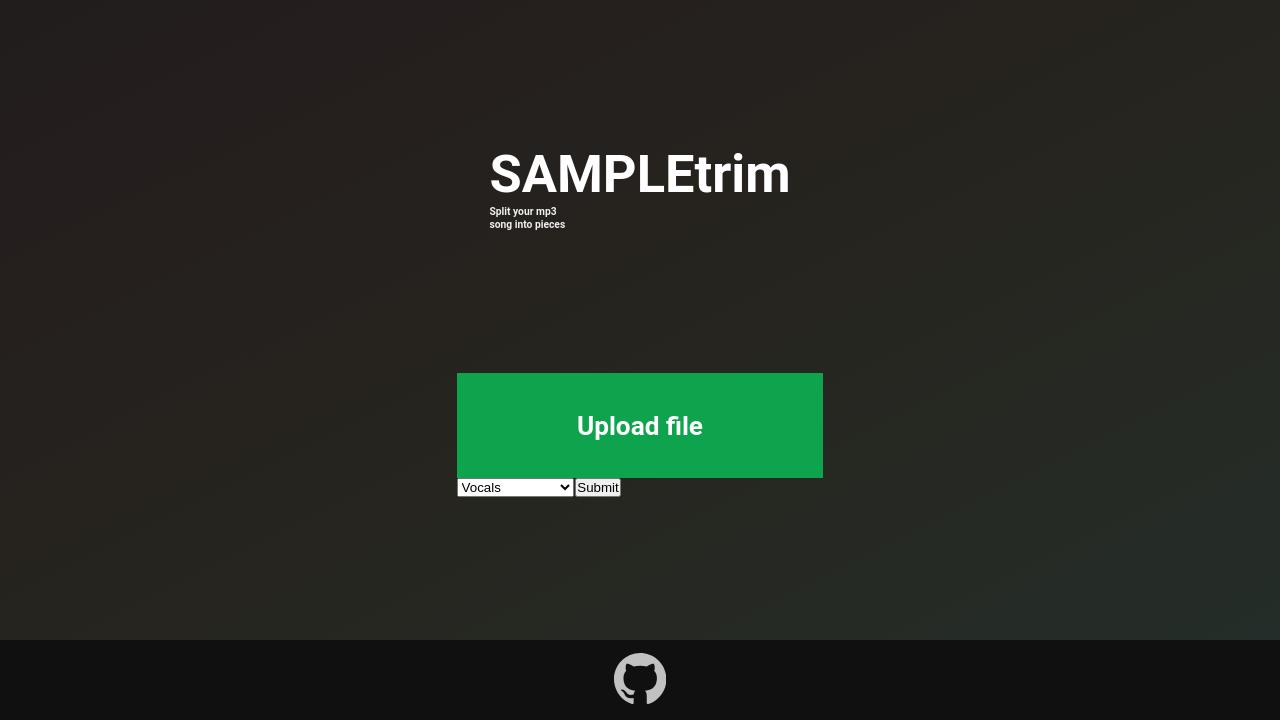
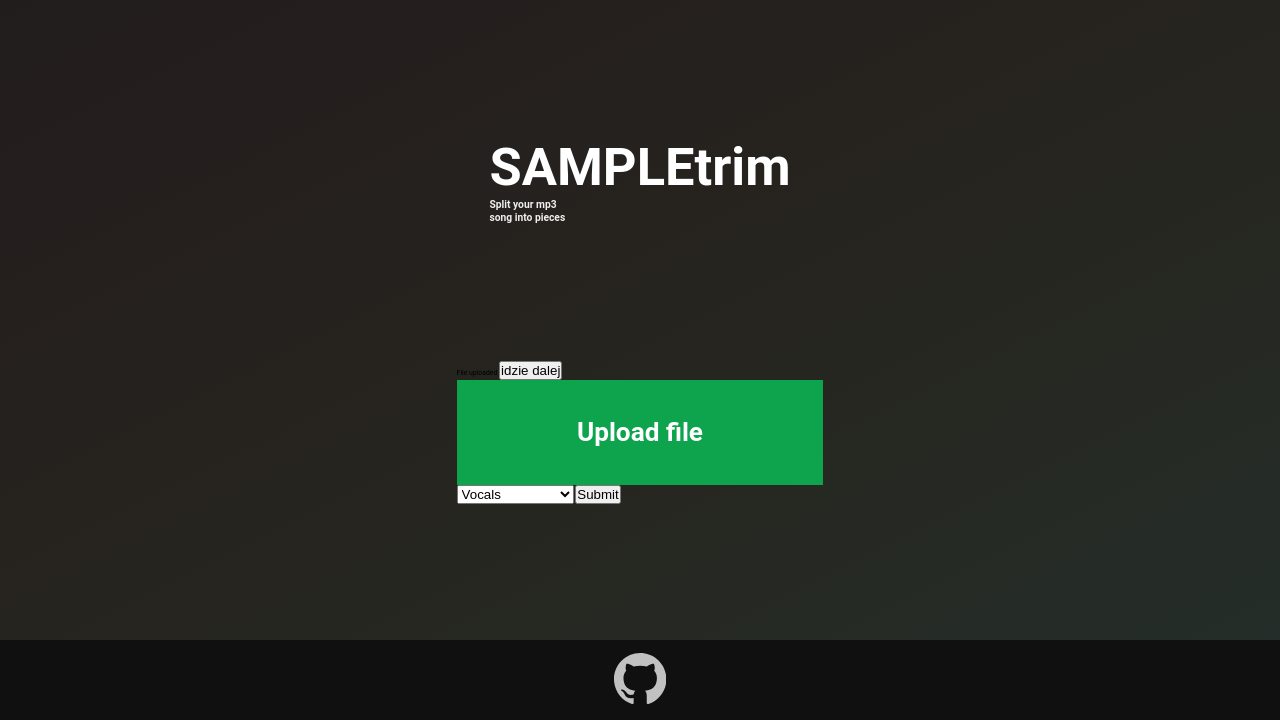
Before and after one commit to jgarbalski/trim_sample, a Flask app: template templates/index.html in a window 1280 px wide. Shown: the part 80-800 px from the top of the page. Run offline with Flask 2, Linux system fonts and the light colour scheme; the template is opened without the code that fills it: most values are stand-ins (such as "Sample title", 1, 10 or a date in 2020).

Commit message:
Changed index

```diff
--- a/templates/index.html
+++ b/templates/index.html
@@ -39,9 +39,13 @@
 
             <!-- {{ dropzone.create('/') }} -->
 
-            <form action = "/" method = "POST"
+            <form action = "{{ url_for('upload')}}" method = "POST"
             enctype = "multipart/form-data">
 
+            <div class="successMsg" id="successMsg">
+              File uploaded
+              <button id="">idzie dalej</button>
+            </div>
 
             <input type="file" name="file" id="file" class="inputfile" required  multiple/>
 <label for="file"><p>Upload file</p></label>
```
